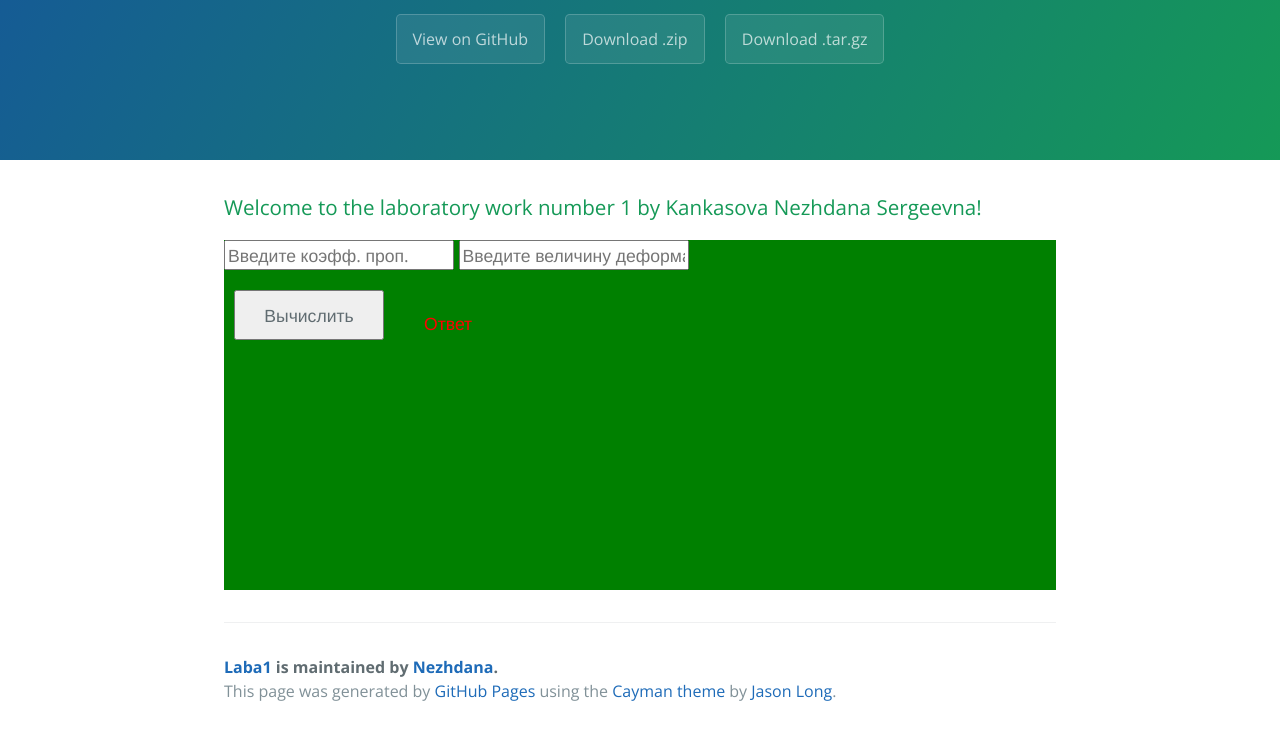
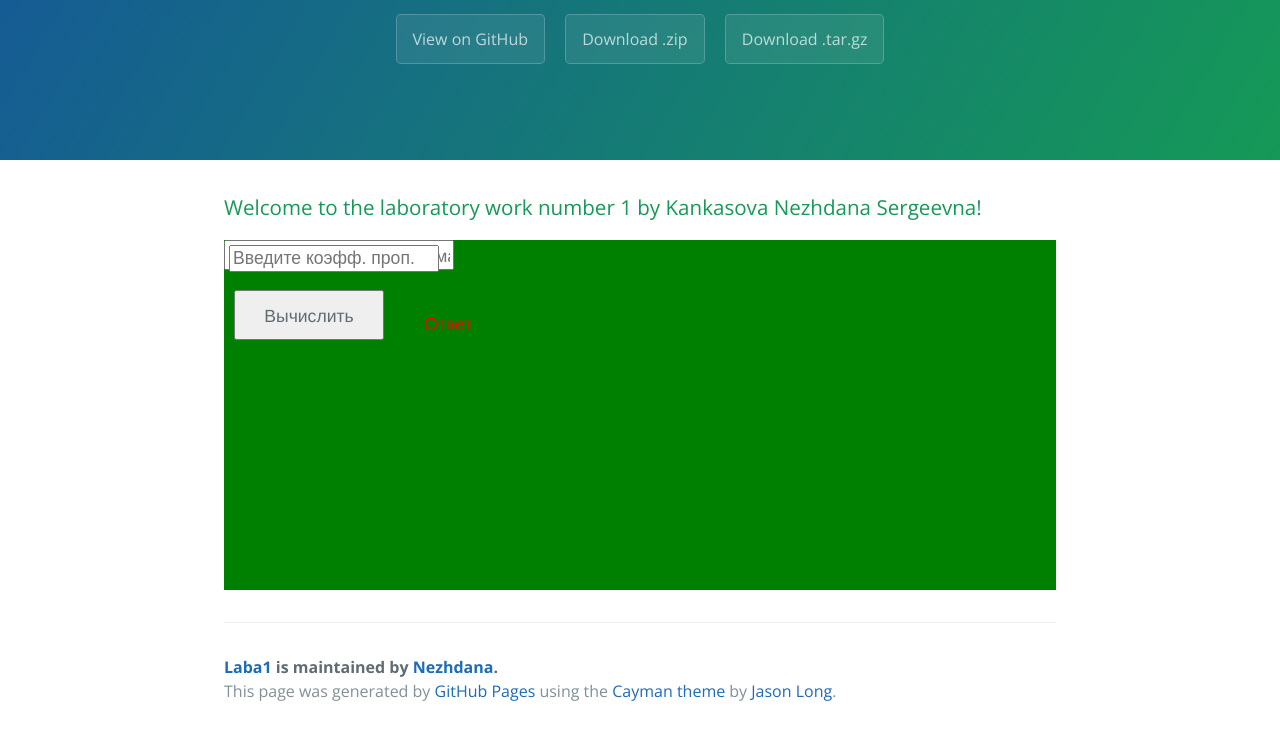
Before and after one commit to Nezhdana/Laba1, a plain HTML site: page index.html in a window 1280 px wide. Shown: the part 176-911 px from the top of the page. Drawn offline with nearby package versions, Linux system fonts and the light colour scheme.

Commit message:
Update index.html

```diff
--- a/index.html
+++ b/index.html
@@ -44,7 +44,7 @@ color: red;
 <p id="area">
 
 
-   <input placeholder='Введите коэфф. проп.' id = 'td1'>
+   <input placeholder='Введите коэфф. проп.' id = 'td1' style="position: absolute; font-family: Arial; top:5px; left:5px; width: 210px">
 
    <input placeholder='Введите величину деформации' id = 'td2'>
 
```
